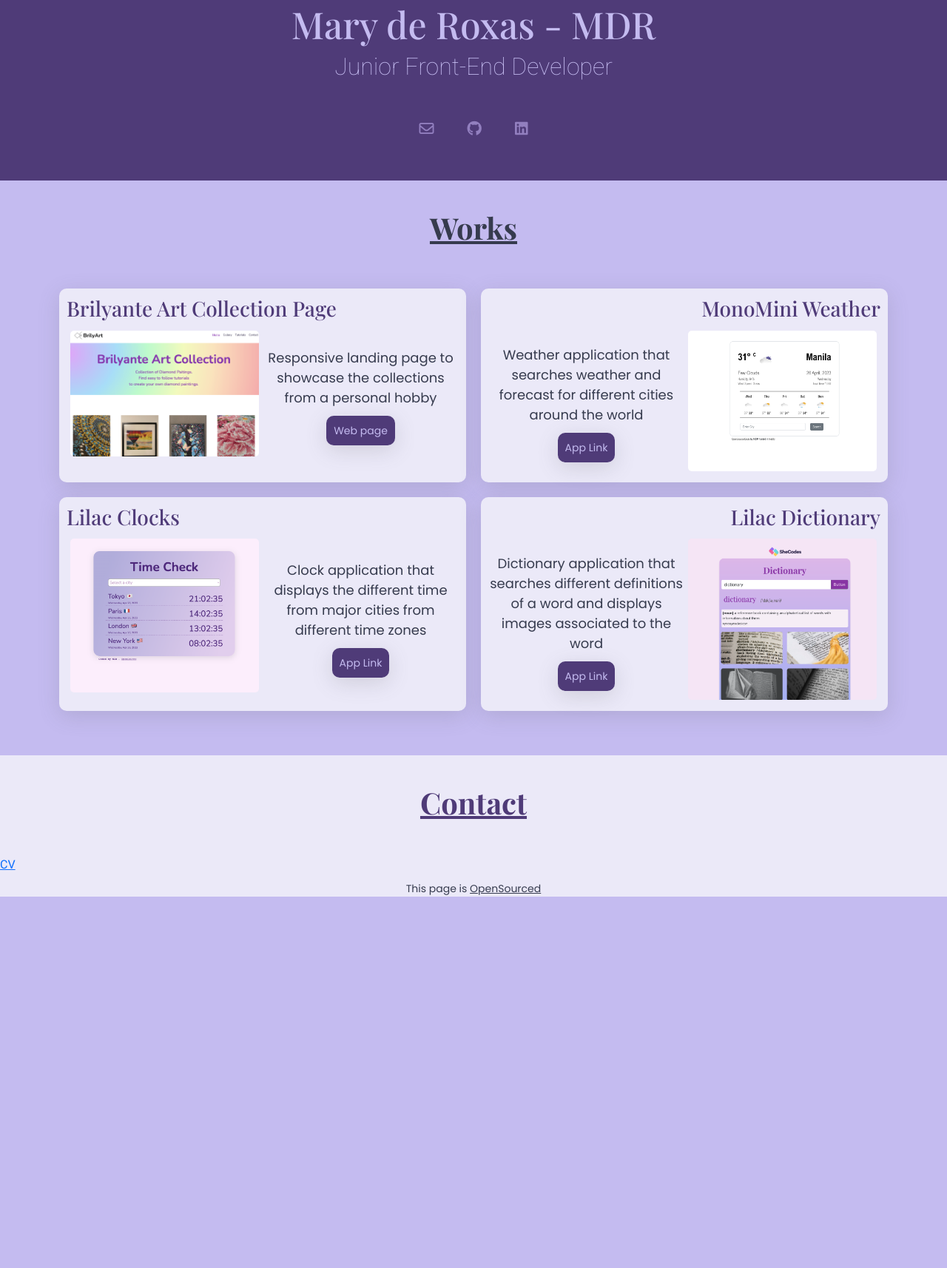
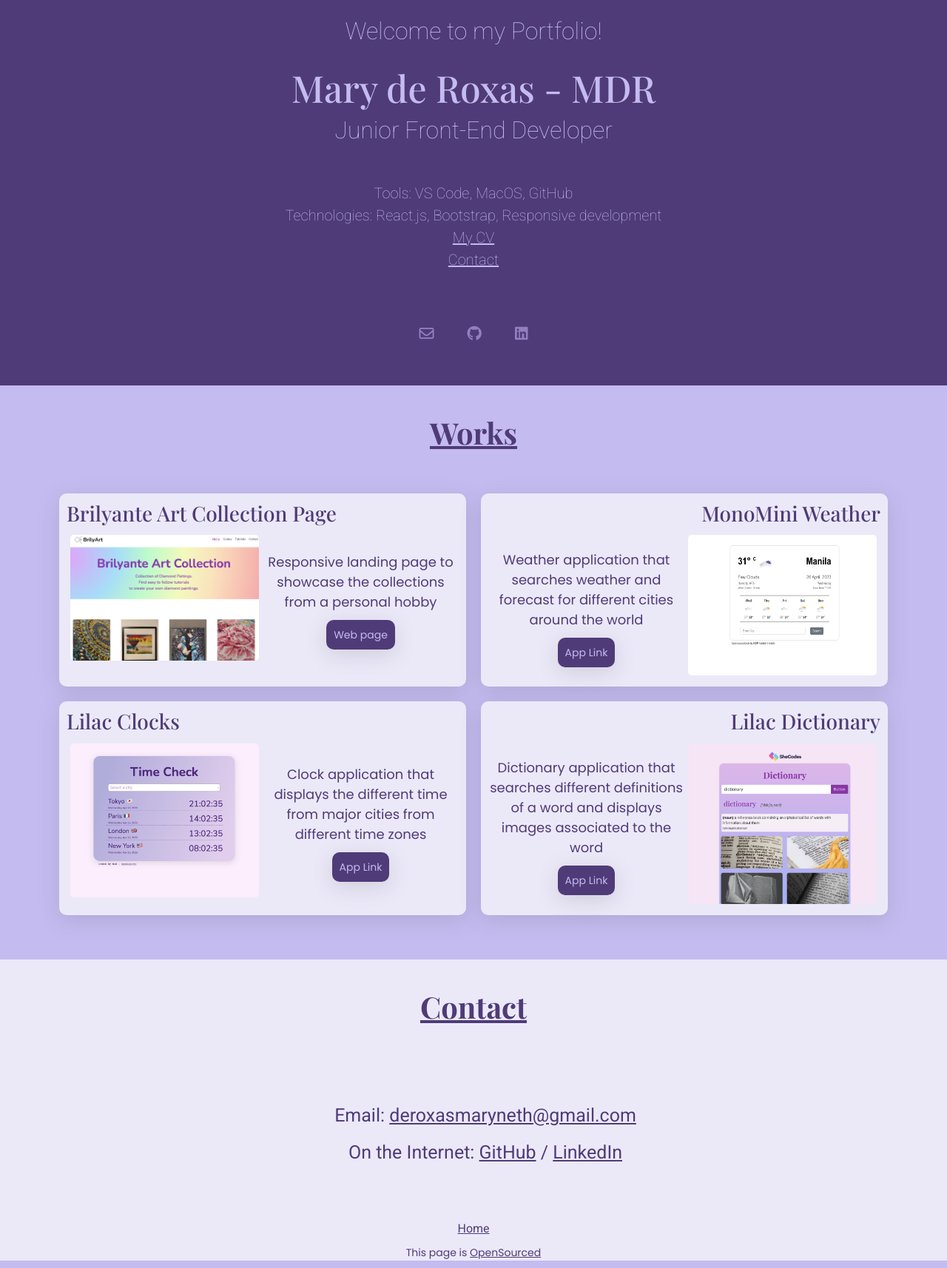
Before and after one commit to MarydeR/MDR-portfolio, a plain HTML site: page index.html in a window 1280 px wide. Shown: the part 47-1761 px from the top of the page at 74% size. Before the commit the page ends 1269 px from the top, so only its background shows below. Drawn offline with nearby package versions, Linux system fonts and the light colour scheme; a web font is replaced by a local one.

Commit message:
about + contact info

```diff
--- a/index.html
+++ b/index.html
@@ -26,8 +26,28 @@
   <body>
     <div>
       <header>
+        <h2 class="welcome">Welcome to my Portfolio!</h2>
         <h1>Mary de Roxas - MDR</h1>
         <h2>Junior Front-End Developer</h2>
+        <div class="about">
+          <span>
+            Tools: VS Code, MacOS, GitHub
+            <br />
+            Technologies: React.js, Bootstrap, Responsive development
+            <br />
+          </span>
+          <a
+            href="https://www.dropbox.com/s/ih1meeblmcz1kzn/DE%20ROXAS%20Maryneth-%20CV%20%20.pdf?dl=0"
+            target="_blank"
+            title="CV"
+          >
+            My CV
+          </a>
+
+          <div class="headercontactlink">
+            <a href="#contact"> Contact</a>
+          </div>
+        </div>
         <div class="socialicons">
           <a
             href="mailto:deroxasmaryneth@gmail.com"
@@ -71,6 +91,7 @@
                   <a
                     href="https://brilyante-art-collection.netlify.app/"
                     target="_blank"
+                    title="brilyante-art landing page"
                   >
                     Web page</a
                   >
@@ -88,6 +109,7 @@
                   <a
                     href="https://monomini-weatherapp.netlify.app/"
                     target="_blank"
+                    title="weather app"
                   >
                     App Link</a
                   >
@@ -121,6 +143,7 @@
                   <a
                     href="https://lilac-clocks-mdr.netlify.app/"
                     target="_blank"
+                    title="lilac-clocks"
                   >
                     App Link</a
                   >
@@ -138,6 +161,7 @@
                   <a
                     href="https://lilac-dictionary-bymdr.netlify.app/"
                     target="_blank"
+                    title="lilac-clocks-mdr"
                   >
                     App Link</a
                   >
@@ -155,20 +179,45 @@
         </div>
       </section>
 
-      <section class="contact">
+      <section class="contact" id="contact">
         <div class="container">
           <div class="contactsection">
             <h2>Contact</h2>
+
+            <div class="contactinfo">
+              <ul>
+                <li>
+                  Email:
+                  <a
+                    href="mailto:deroxasmaryneth@gmail.com"
+                    target="_blank"
+                    title="email"
+                    >deroxasmaryneth@gmail.com
+                  </a>
+                </li>
+                <li>
+                  On the Internet:
+                  <a
+                    href="https://github.com/MarydeR"
+                    target="_blank"
+                    title="github"
+                    >GitHub</a
+                  >
+                  /
+
+                  <a
+                    href="https://www.linkedin.com/in/marynethderoxas/"
+                    target="_blank"
+                    title="linkedin"
+                    >LinkedIn</a
+                  >
+                </li>
+              </ul>
+            </div>
           </div>
         </div>
-        <div>
-          <a
-            href="https://www.dropbox.com/s/ih1meeblmcz1kzn/DE%20ROXAS%20Maryneth-%20CV%20%20.pdf?dl=0"
-            target="_blank"
-          >
-            CV</a
-          >
-        </div>
+
+        <div class="contacthomelink"><a href="#top">Home</a></div>
 
         <footer>
           <span>This page is </span>
--- a/src/styles.css
+++ b/src/styles.css
@@ -9,7 +9,7 @@
 
 body {
   font-family: "Roboto", sans-serif;
-  color: var(--dark-root-color);
+  color: var(--purple-root-color);
   background-color: var(--light-root-color);
 }
 
@@ -19,7 +19,9 @@ header {
   background-color: var(--purple-root-color);
   color: var(--light-root-color);
 }
-
+.welcome {
+  padding: 20px;
+}
 h1 {
   font-family: "Playfair Display", serif;
   font-size: 50px;
@@ -28,15 +30,49 @@ h1 {
 h2 {
   font-weight: lighter;
 }
-.works {
-  background: var(--light-root-color);
-  padding-bottom: 50px;
-}
-
 h3 {
   font-family: "Playfair Display", serif;
   font-family: 18px;
   color: var(--purple-root-color);
+}
+a {
+  color: var(--purple-root-color);
+  transition: all 100ms ease-in-out;
+}
+ul {
+  text-align: center;
+  list-style: none;
+  font-size: 25px;
+  line-height: 2;
+}
+
+footer {
+  margin: 10px;
+  font-family: "Poppins", sans-serif;
+  font-size: 14px;
+  text-align: center;
+}
+
+footer a:hover {
+  color: var(--lila-root-color);
+}
+
+.about {
+  margin-top: 30px;
+  padding: 20px;
+  font-size: 20px;
+  font-weight: lighter;
+  line-height: 1.5;
+  text-align: center;
+}
+.about a {
+  color: var(--light-root-color);
+}
+.about a:hover {
+}
+.works {
+  background: var(--light-root-color);
+  padding-bottom: 50px;
 }
 
 .socialicons {
@@ -55,6 +91,13 @@ h3 {
   margin: 0px auto;
   text-align: center;
   color: var(--lila-root-color);
+}
+.about a:hover,
+header .socialicons a:hover {
+  font-size: 25px;
+}
+.contact .socialicons a:hover {
+  color: var(--purple-root-color);
 }
 
 .projectsection h2,
@@ -98,7 +141,6 @@ h3 {
   box-shadow: rgba(100, 100, 111, 0.2) 0px 7px 29px 0px;
   color: var(--light-root-color);
   background: var(--purple-root-color);
-  transition: all 100ms ease-in-out;
 
   text-decoration: none;
 }
@@ -116,19 +158,16 @@ h3 {
   color: var(--purple-root-color);
 }
 
-footer {
-  margin: 10px;
-  font-family: "Poppins", sans-serif;
-  font-size: 14px;
+.contactinfo {
+  padding: 50px;
+}
+.contactinfo a:hover {
+  font-style: italic;
+}
+.contacthomelink {
   text-align: center;
 }
-
-footer a {
-  color: var(--dark-root-color);
-  transition: all 100ms ease-in-out;
-}
-
-footer a:hover {
+.contacthomelink a:hover {
   color: var(--lila-root-color);
 }
 
```
